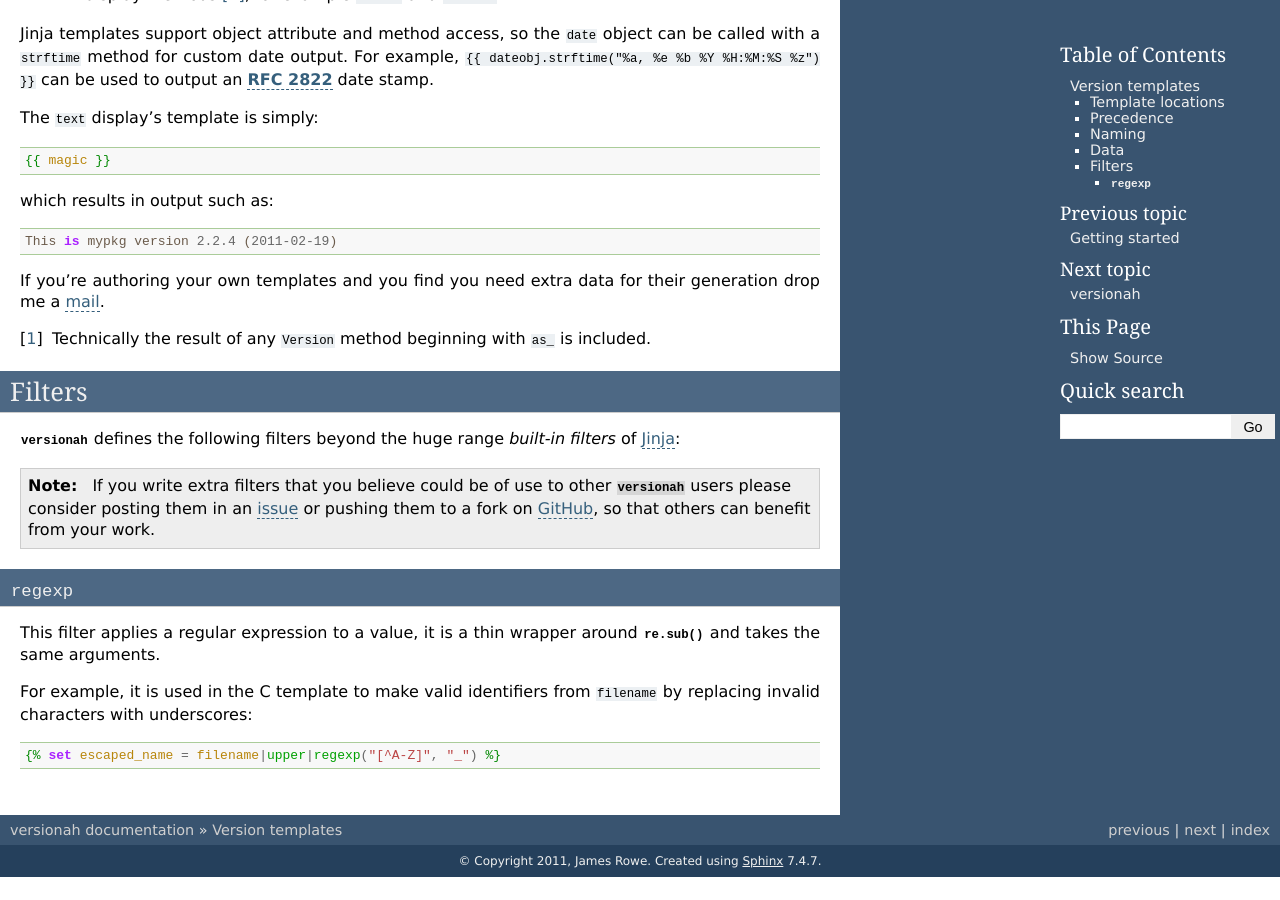
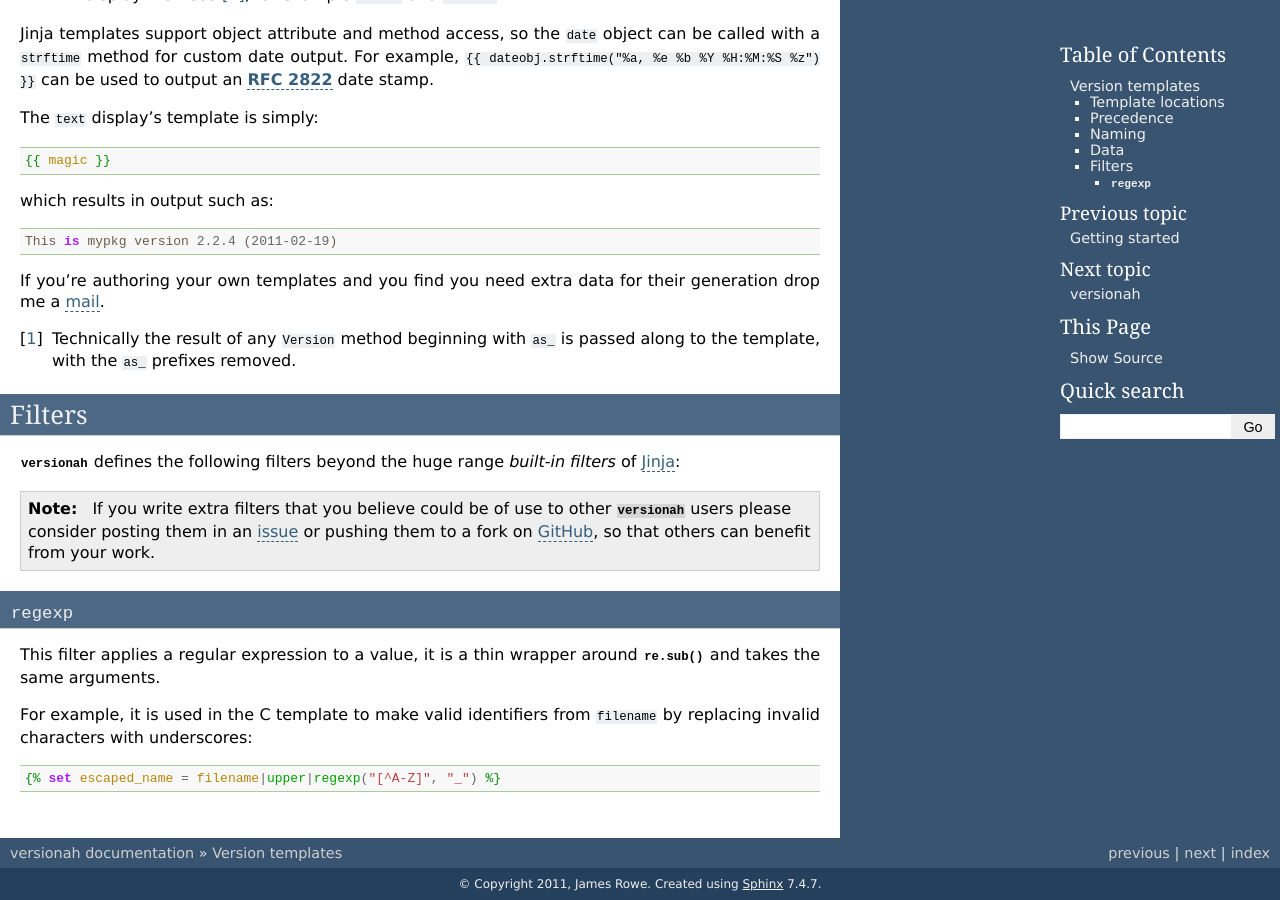
Before and after one commit to JNRowe/versionah, a Sphinx documentation site: the page built from doc/templates.rst, in a window 1280 px wide and 900 px high, scrolled down 1048 px. Built offline with Sphinx 7.4.7, drawn with Linux system fonts in a browser that asks for light colours; the version number could not be read and is left out; before the commit the page ends 1925 px from its top, so only the background shows below that.

Commit message:
Rewording as_ methods footnote.

```diff
--- a/doc/templates.rst
+++ b/doc/templates.rst
@@ -72,7 +72,7 @@ If you're authoring your own templates and you find you need extra data for
 their generation drop me a mail_.
 
 .. [#] Technically the result of any ``Version`` method beginning with ``as_``
-       is included.
+       is passed along to the template, with the ``as_`` prefixes removed.
 
 Filters
 -------
```
